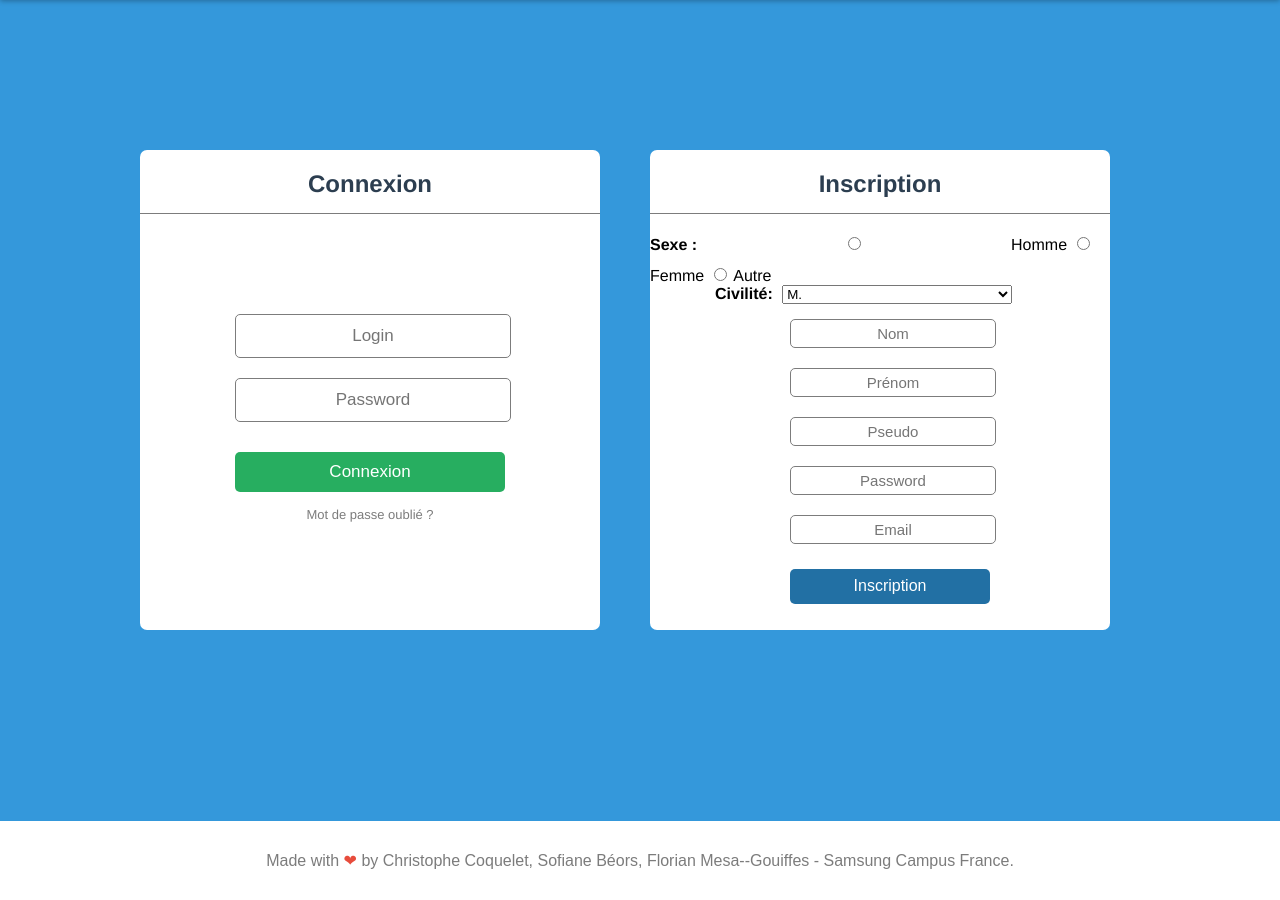
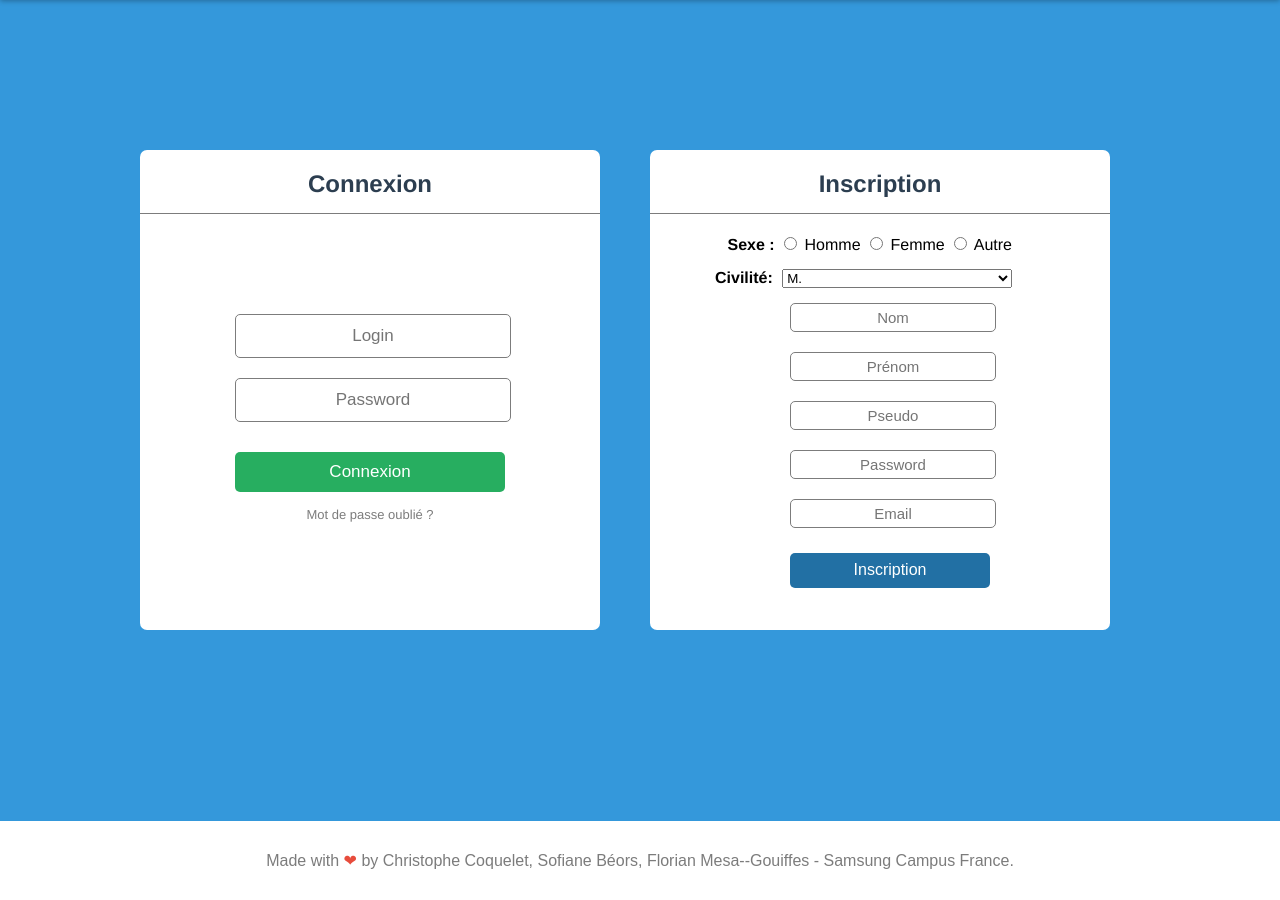
Before and after one commit to gitter-badger/myWebLog, a PHP site: page / in a window 1280 px wide. Shown: the part 80-980 px from the top of the page. Run offline with PHP 8.4, Linux system fonts and the light colour scheme.

Commit message:
modification des id et valide w3c

```diff
--- a/Projet_Web_my_weblog/CSS/style.css
+++ b/Projet_Web_my_weblog/CSS/style.css
@@ -143,7 +143,7 @@ header h1
 	font-weight: bold;
 }
 
-#formulaireInscription #sexe
+#formulaireInscription #divSexe
 {
 	width: 305px;
 	margin: auto;
```
